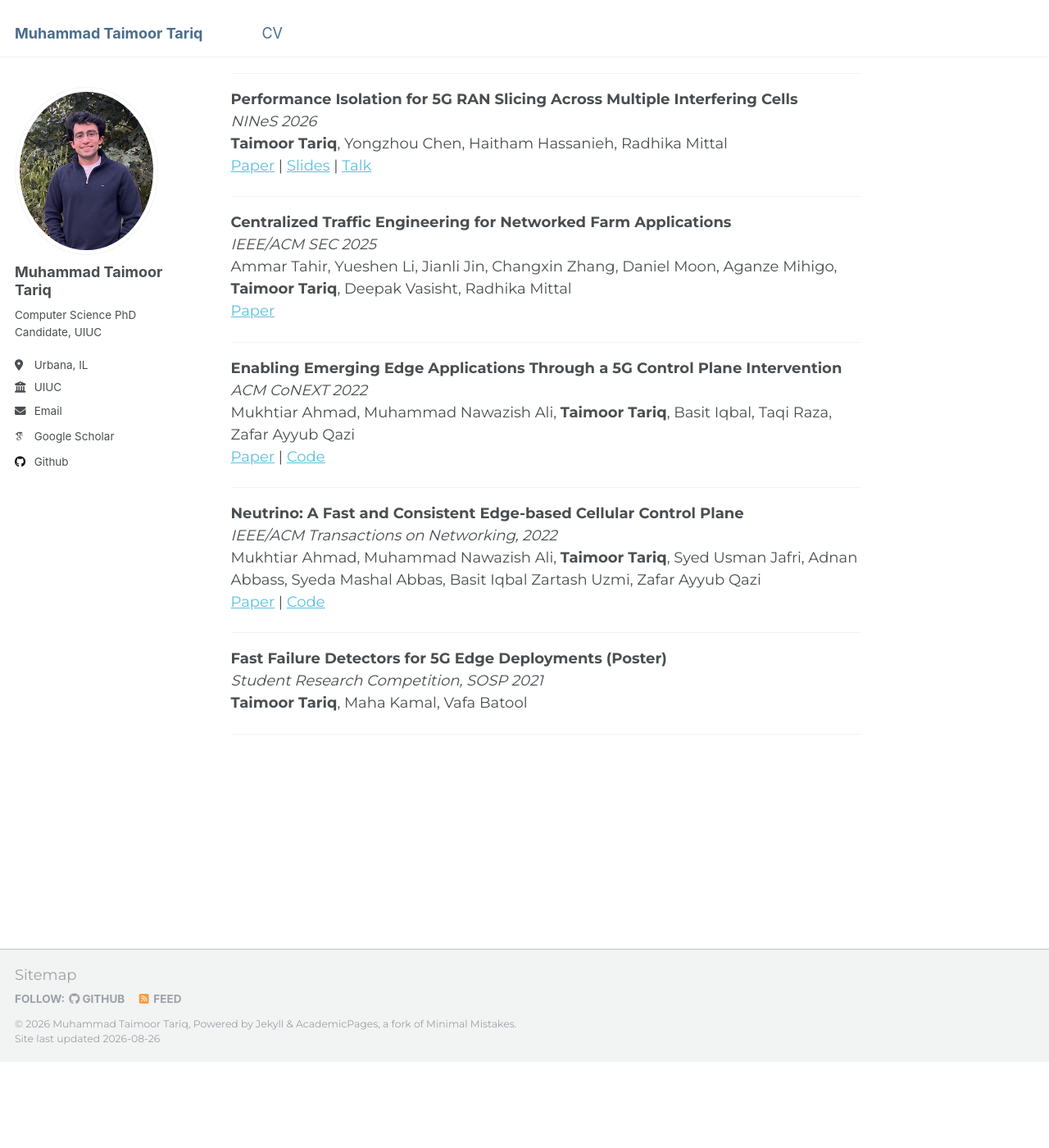
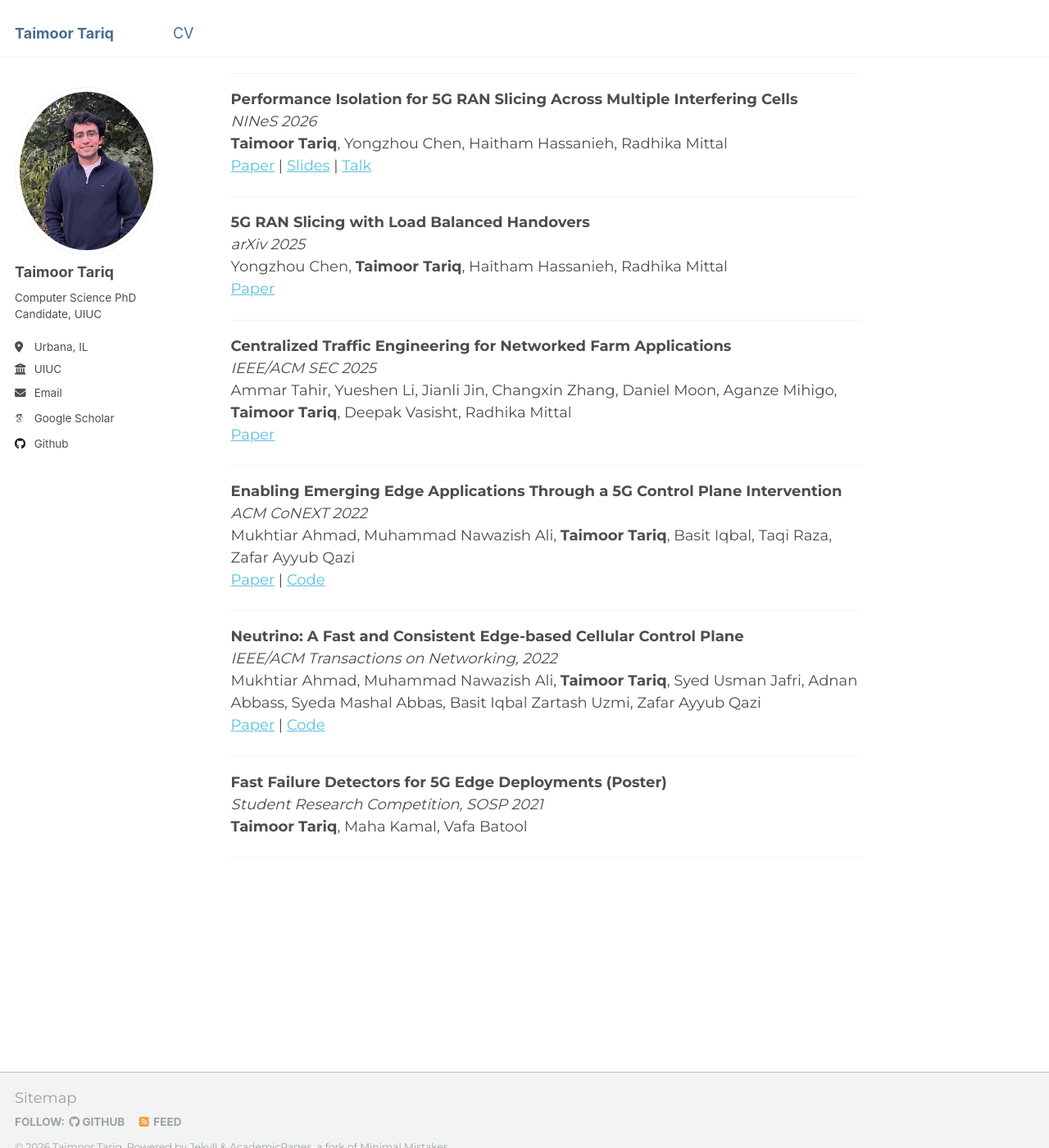
Before and after one commit to taimoortt/taimoortt.github.io, a Jekyll site: the page built from _pages/about.md, in a window 1280 px wide and 1400 px high, scrolled down 476 px. Shown: the whole window at 82% size. Built offline with Jekyll 4.4.1, drawn with Linux system fonts in a browser that asks for light colours; some web fonts are replaced; before the commit the page ends 1771 px from its top, so only the background shows below that.

Commit message:
Add recent paper and update author name

```diff
--- a/_config.yml
+++ b/_config.yml
@@ -8,9 +8,9 @@
 
 # Basic Site Settings
 locale                   : "en-US"
-title                    : "Muhammad Taimoor Tariq"
+title                    : "Taimoor Tariq"
 title_separator          : "-"
-name                     : &name "Muhammad Taimoor Tariq"
+name                     : &name "Taimoor Tariq"
 description              : &description "Computer Science PhD Candidate at UIUC"
 url                      : https://taimoortt.github.io # the base hostname & protocol for your site e.g. "https://mmistakes.github.io"
 baseurl                  : "" # the subpath of your site, e.g. "/blog"
@@ -24,7 +24,7 @@ minimal_mistakes_skin: default
 author:
   # Biographic information
   avatar           : "profile.png"
-  name             : "Muhammad Taimoor Tariq"
+  name             : "Taimoor Tariq"
   pronouns         : # example: "she/her"
   bio              : "Computer Science PhD Candidate, UIUC"
   location         : "Urbana, IL"
--- a/_pages/about.md
+++ b/_pages/about.md
@@ -27,6 +27,13 @@ Prior to UIUC, I did my undergraduate from Lahore University of Management Scien
 
 ---
 
+**5G RAN Slicing with Load Balanced Handovers**<br>
+*arXiv 2025*<br>
+Yongzhou Chen, **Taimoor Tariq**, Haitham Hassanieh, Radhika Mittal<br>
+[Paper](https://arxiv.org/abs/2505.24295)
+
+---
+
 **Centralized Traffic Engineering for Networked Farm Applications**
 *IEEE/ACM SEC 2025*
 Ammar Tahir, Yueshen Li, Jianli Jin, Changxin Zhang, Daniel Moon, Aganze Mihigo, **Taimoor Tariq**, Deepak Vasisht, Radhika Mittal
```
